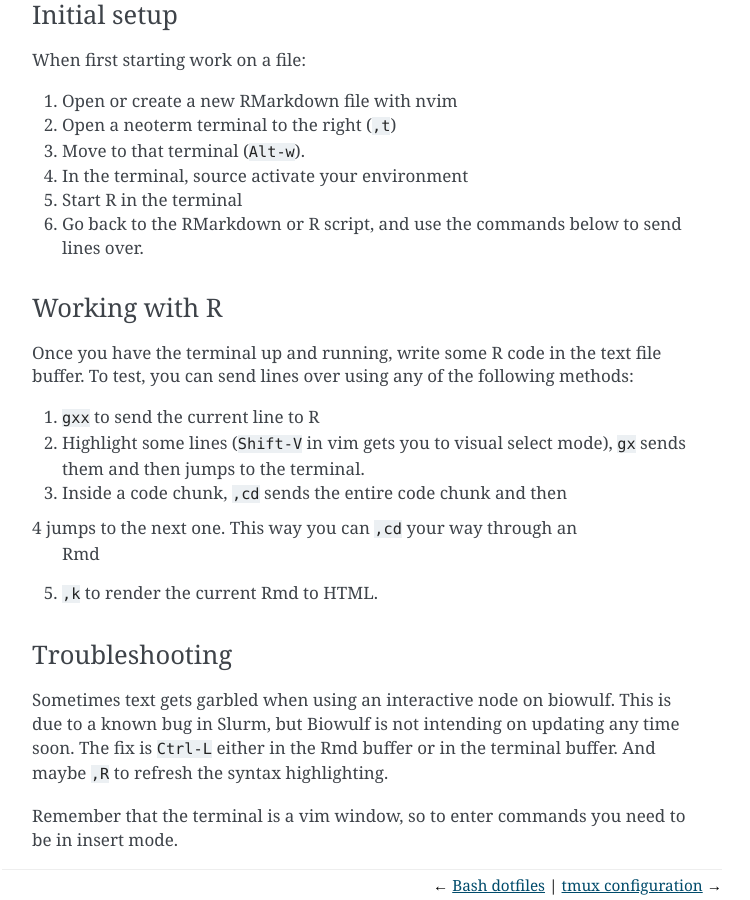
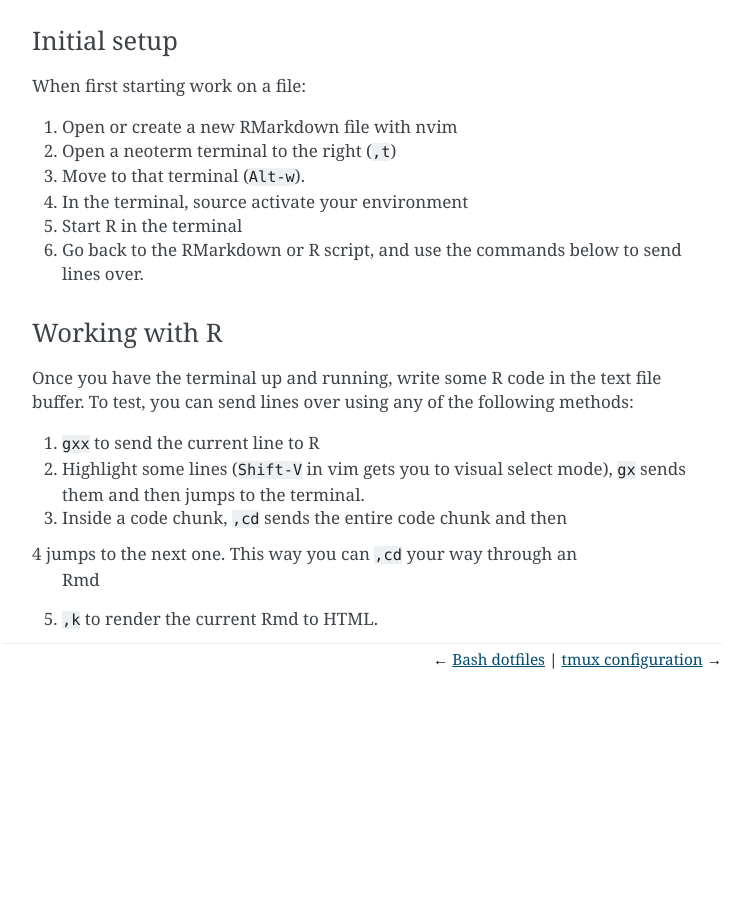
Before and after one commit to daler/dotfiles, a Sphinx documentation site: the page built from docs/vim.rst, in a window 1280 px wide and 900 px high, scrolled down 16081 px. Shown: the whole window, without its empty margins (388-1138 px from the left). Built offline with Sphinx 7.4.7, drawn with Linux system fonts in a browser that asks for light colours; pages that are not in the unit, such as notebooks, are missing from menus; after the commit the page ends 16755 px from its top, so only the background shows below that; some of the changed text lies outside the part shown.

Commit message:
docs update

```diff
--- a/docs/index.rst
+++ b/docs/index.rst
@@ -48,4 +48,5 @@ Ready? :ref:`starthere`!
     post
     nvim-lua
     why
+    troubleshooting
     changelog
--- a/docs/vim.rst
+++ b/docs/vim.rst
@@ -969,15 +970,3 @@ buffer. To test, you can send lines over using any of the following methods:
    Rmd
 
 5. ``,k`` to render the current Rmd to HTML.
-
-Troubleshooting
-~~~~~~~~~~~~~~~
-
-Sometimes text gets garbled when using an interactive node on biowulf.
-This is due to a known bug in Slurm, but Biowulf is not intending on
-updating any time soon. The fix is ``Ctrl-L`` either in the Rmd buffer
-or in the terminal buffer. And maybe ``,R`` to refresh the syntax
-highlighting.
-
-Remember that the terminal is a vim window, so to enter commands you
-need to be in insert mode.
```
Also changed, not shown: other parts of docs/vim.rst (+1 -0 lines).
